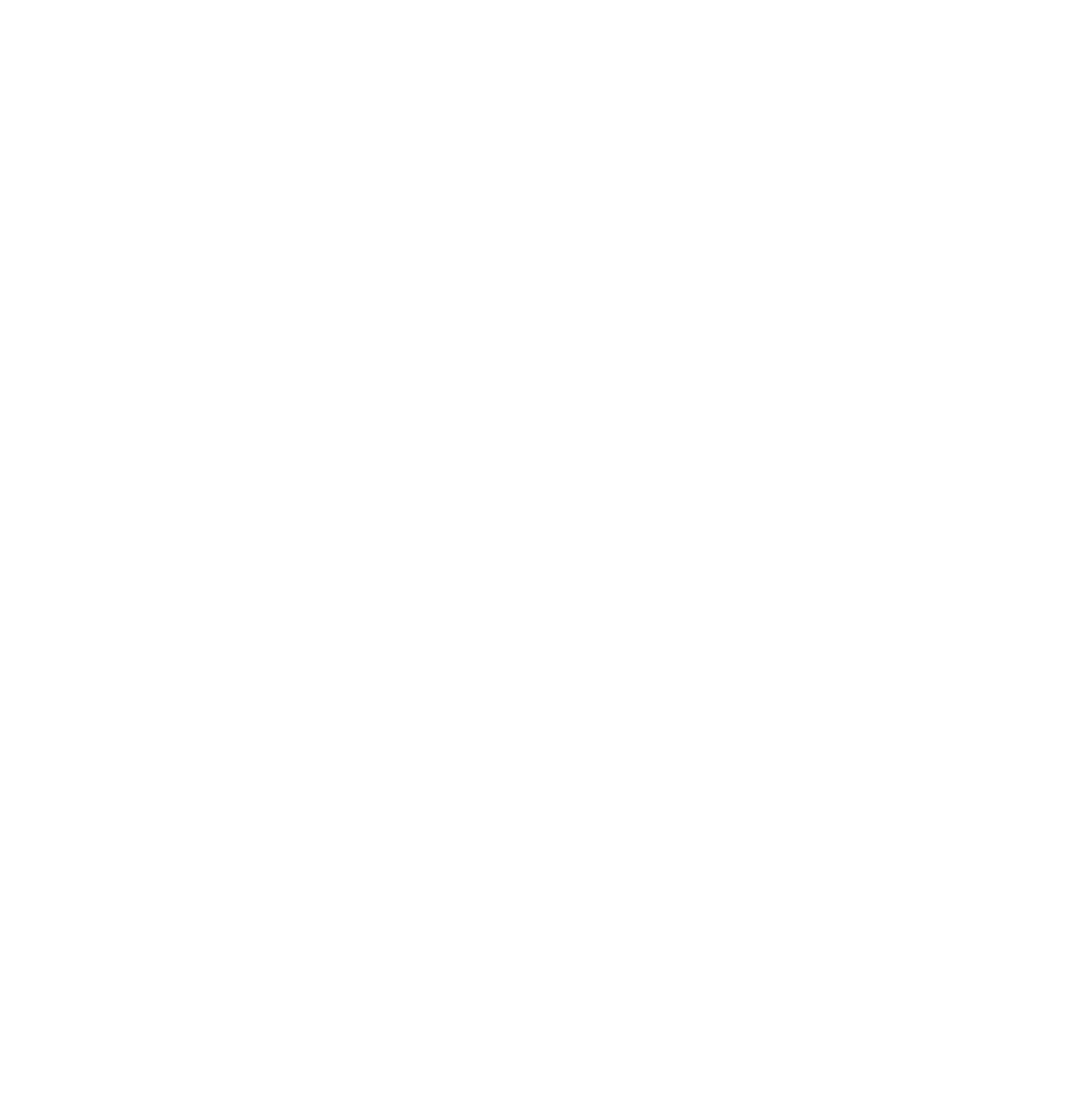
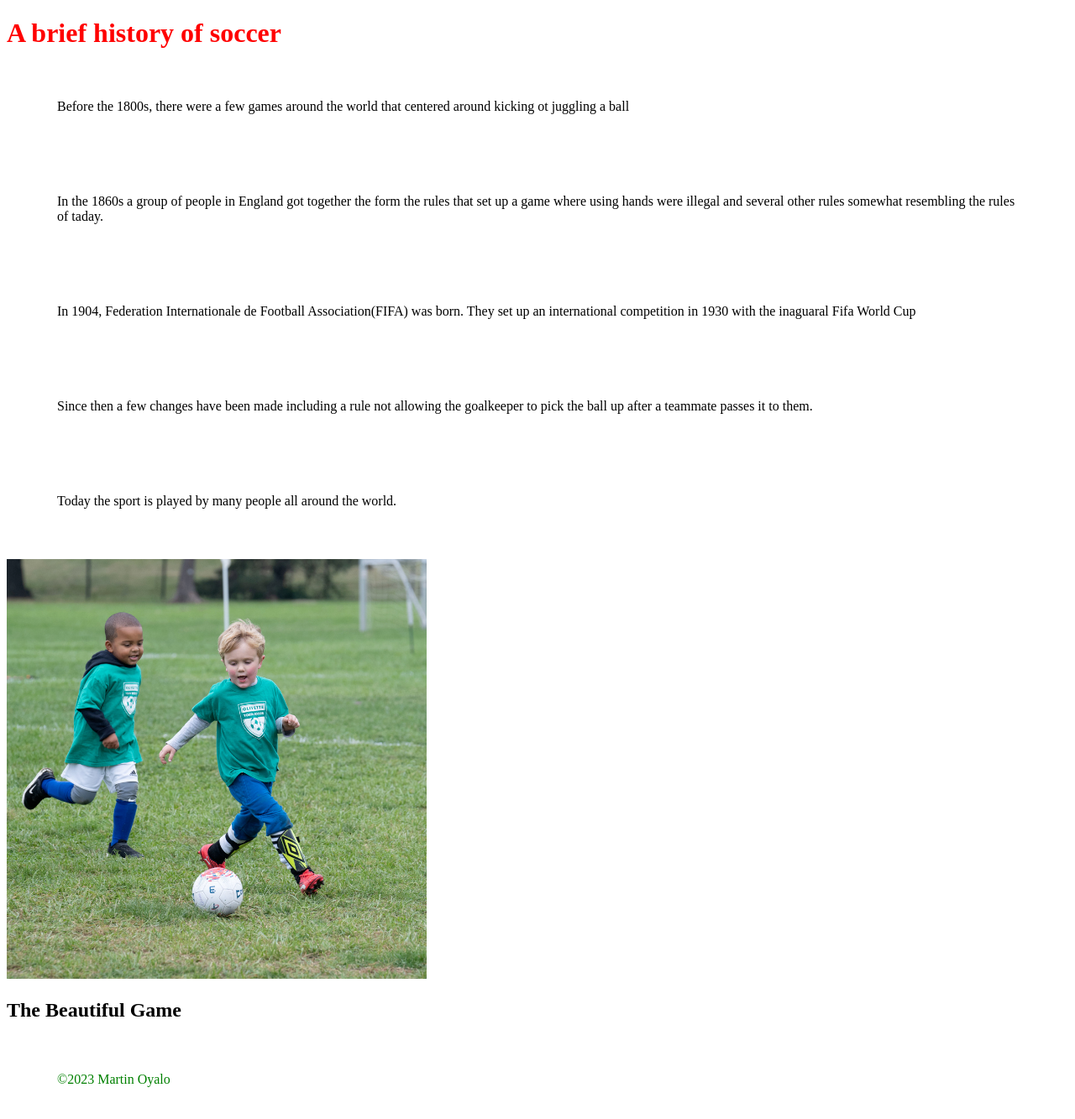
Before and after one commit to LaunchCodeAllhubs/js-assignment-4-html-me-something-martinoyalo, a website: page index.html in a window 1280 px wide. Shown: the whole page at 84% size. Before the commit the page ends 800 px from the top, so only its background shows below. Drawn offline with Linux system fonts and the light colour scheme.

Commit message:
Finished Project

```diff
--- a/index.html
+++ b/index.html
@@ -1,8 +1,20 @@
 <!DOCTYPE html>
 <html>
    <head>
+      <link rel="stylesheet" type="text/css" href="styles.css"/>
    </head>
    <body>
+      <main>
+      <header id="mainHeading"><h1>A brief history of soccer</h1></header>
+         <p>Before the 1800s, there were a few games around the world that centered around kicking ot juggling a ball</p>
+         <p>In the 1860s a group of people in England got together the form the rules that set up a game where using hands were illegal and several other rules somewhat resembling the rules of taday.</p>
+         <p> In 1904, Federation Internationale de Football Association(FIFA) was born. They set up an international competition in 1930 with the inaguaral Fifa World Cup</p>
+         <p>Since then a few changes have been made including a rule not allowing the goalkeeper to pick the ball up after a teammate passes it to them.</p>
+         <p>Today the sport is played by many people all around the world.</p>
+         <img src = "images/untitled-design-9_orig.jpeg">
+      <article><h2>The Beautiful Game</h2></article>
+      <footer><p id="testP" class="funParagraph">&copy;2023 Martin Oyalo</p></footer>
+      </main>
       <!-- Write your HTML in this file! -->
    </body>
 </html>
--- a/styles.css
+++ b/styles.css
@@ -1 +1,16 @@
 /* Write your CSS here! */
+p {
+    margin: 25px;
+    padding: 35px
+ }
+body {
+    margin: 8px;
+    display: block
+}
+
+#mainHeading {
+    color:red
+}
+.funParagraph{
+    color:green
+}
```
Also changed, not shown: images/untitled-design-9_orig.jpeg (added).
